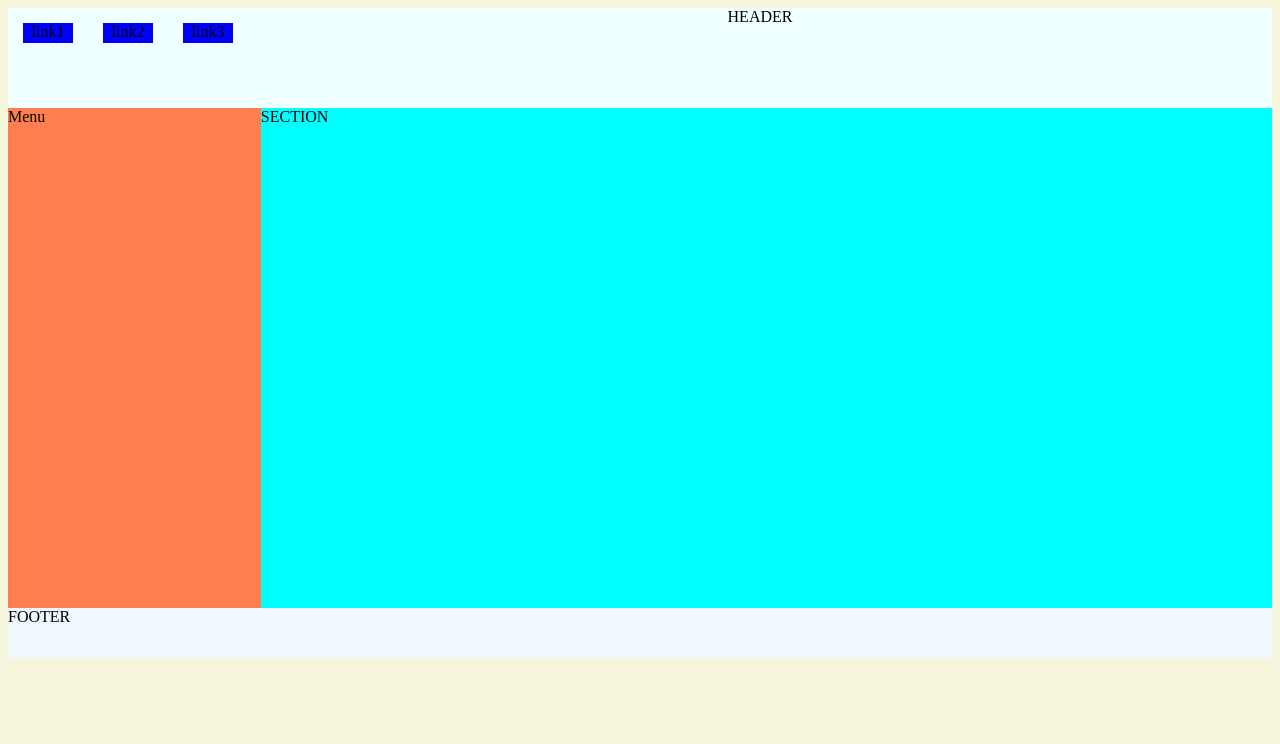
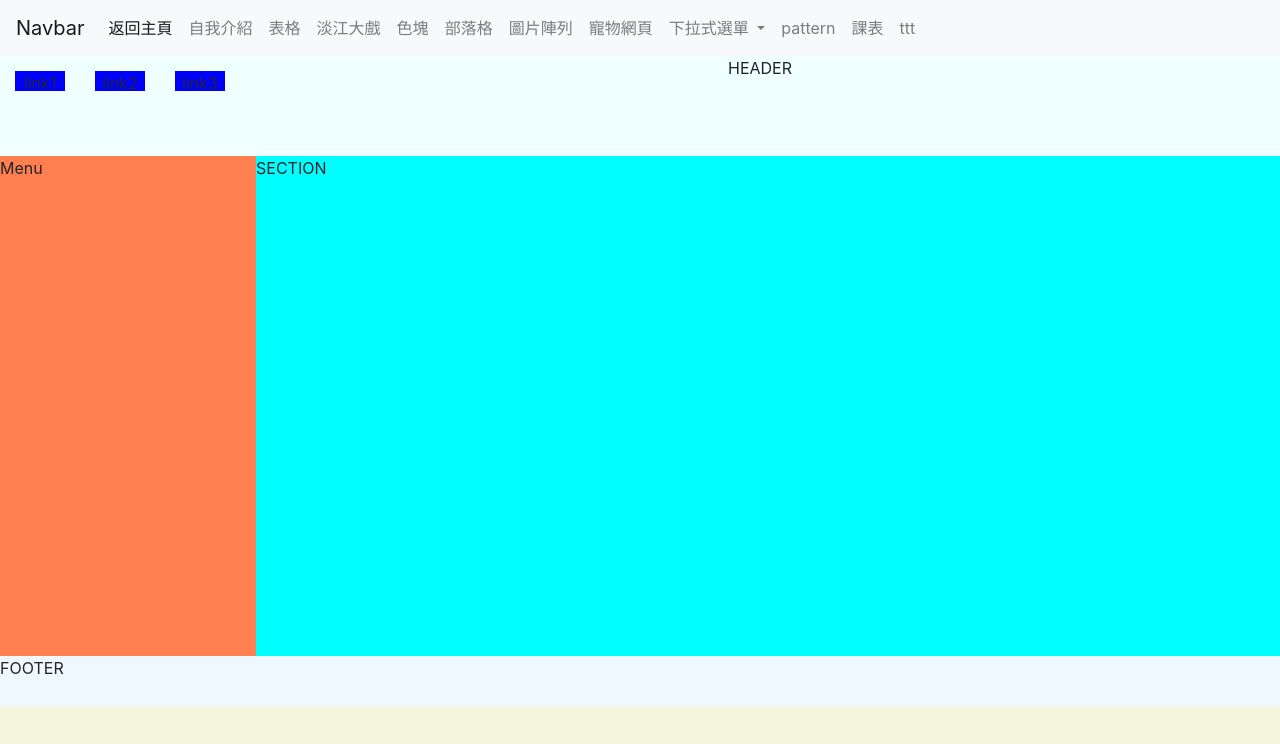
Before and after one commit to 207410449/2044446, a plain HTML site: page w03/div.html in a window 1280 px wide. Drawn offline with nearby package versions, Linux system fonts and the light colour scheme.

Commit message:
Update div.html

```diff
--- a/w03/div.html
+++ b/w03/div.html
@@ -1,6 +1,10 @@
 <!doctype>
 <html>
  <head>
+        <link rel="stylesheet" href="https://use.fontawesome.com/releases/v5.0.13/css/all.css" integrity="sha384-DNOHZ68U8hZfKXOrtjWvjxusGo9WQnrNx2sqG0tfsghAvtVlRW3tvkXWZh58N9jp"
+        crossorigin="anonymous">
+      <link rel="stylesheet" href="https://stackpath.bootstrapcdn.com/bootstrap/4.1.1/css/bootstrap.min.css" integrity="sha384-WskhaSGFgHYWDcbwN70/dfYBj47jz9qbsMId/iRN3ewGhXQFZCSftd1LZCfmhktB"
+        crossorigin="anonymous">
     <style>
         body{
             background-color:beige;
@@ -43,6 +47,59 @@
      </style>
  </head>
    <body>
+        <nav class="navbar navbar-expand-lg navbar-light bg-light">
+                <a class="navbar-brand" href="#">Navbar</a>
+                <button class="navbar-toggler" type="button" data-toggle="collapse" data-target="#navbarNavDropdown" aria-controls="navbarNavDropdown"
+                  aria-expanded="false" aria-label="Toggle navigation">
+                  <span class="navbar-toggler-icon"></span>
+                </button>
+                <div class="collapse navbar-collapse" id="navbarNavDropdown">
+                  <ul class="navbar-nav">
+                    <li class="nav-item active">
+                      <a class="nav-link" href="../../考試複習/靜態期末作業 - 複製.html">返回主頁 <span class="sr-only">(current)</span></a>
+                    </li>
+                    <li class="nav-item">
+                      <a class="nav-link" href="../../w01/intro.html">自我介紹</a>
+                    </li>
+                    <li class="nav-item">
+                      <a class="nav-link" href="../../2044446-master/w02/table.html">表格</a>
+                    </li>
+                    <li class="nav-item">
+                      <a class="nav-link" href="./tku60.html">淡江大戲</a>
+                    </li>
+                    <li class="nav-item">
+                      <a class="nav-link" href="./div.html">色塊</a>
+                    </li>
+                    <li class="nav-item">
+                      <a class="nav-link" href="../../2044446-master/w04/blog.html">部落格</a>
+                    </li>
+                    <li class="nav-item">
+                      <a class="nav-link" href="../../2044446-master/w05/imagegallery.html">圖片陣列</a>
+                    </li>
+                    <a class="nav-link" href="../../2044446-master/w06/index.html">寵物網頁</a>
+                    </li>
+                    <li class="nav-item dropdown">
+                      <a class="nav-link dropdown-toggle" href="../2044446-master/w07/tkuassignment/text.html" id="navbarDropdownMenuLink"
+                        role="button" data-toggle="dropdown" aria-haspopup="true" aria-expanded="false">
+                        下拉式選單
+                      </a>
+                      <div class="dropdown-menu" aria-labelledby="navbarDropdownMenuLink">
+                        <a class="dropdown-item" href="../2044446-master/w07/tkuassignment/blog.html">部落格</a>
+                        <a class="dropdown-item" href="../2044446-master/w07/tkuassignment/imagegallery.html">圖片</a>
+                      </div>
+                    </li>
+                    </li>
+                    <a class="nav-link" href="../2044446-master/w08/index.html">pattern</a>
+                    </li>
+                    <li>
+                        <a class="nav-link" href="../my class.html">課表</a>
+                        </li>
+                        <li>
+                          <a class="nav-link" href="../2044446-master/w04/ttt.html">ttt</a>
+                          </li>
+                  </ul>
+                </div>
+              </nav>
        <header>
            HEADER
            <div class="block">link1</div>
@@ -58,6 +115,12 @@
        <footer>
            FOOTER
        </footer>
+       <script src="http://code.jquery.com/jquery-3.3.1.min.js" integrity="sha256-FgpCb/KJQlLNfOu91ta32o/NMZxltwRo8QtmkMRdAu8="
+       crossorigin="anonymous"></script>
+     <script src="https://cdnjs.cloudflare.com/ajax/libs/popper.js/1.14.3/umd/popper.min.js" integrity="sha384-ZMP7rVo3mIykV+2+9J3UJ46jBk0WLaUAdn689aCwoqbBJiSnjAK/l8WvCWPIPm49"
+       crossorigin="anonymous"></script>
+     <script src="https://stackpath.bootstrapcdn.com/bootstrap/4.1.1/js/bootstrap.min.js" integrity="sha384-smHYKdLADwkXOn1EmN1qk/HfnUcbVRZyYmZ4qpPea6sjB/pTJ0euyQp0Mk8ck+5T"
+       crossorigin="anonymous"></script>
    </body>
 
 
```
